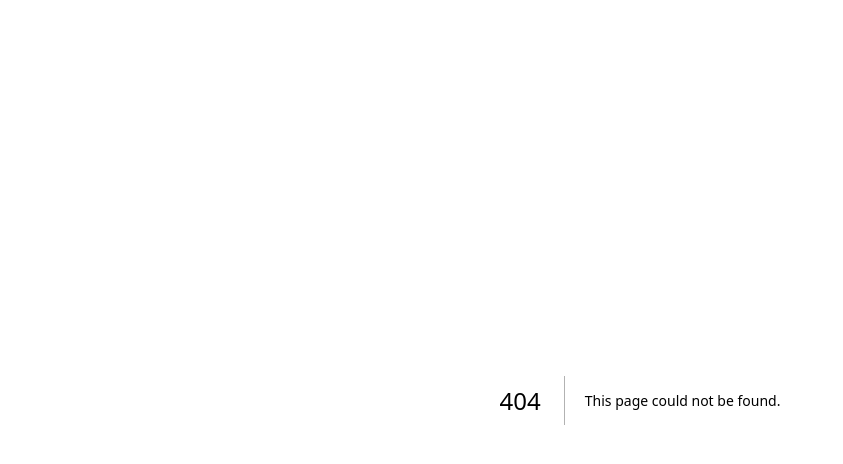
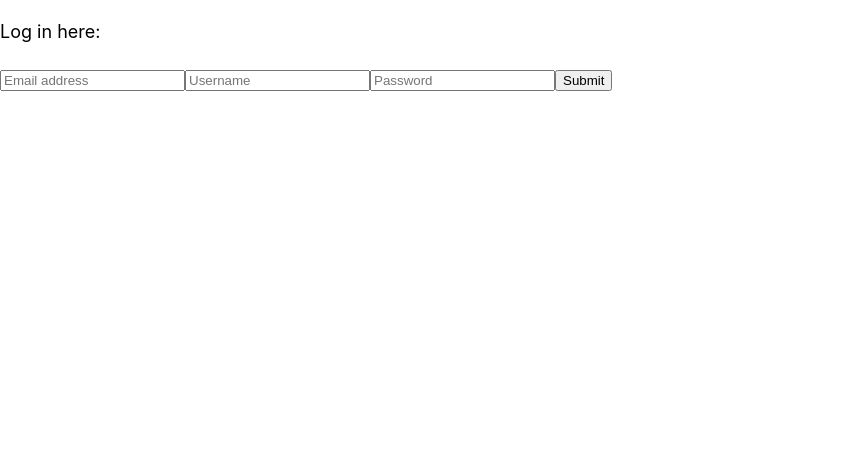
Before and after one commit to aliceswood/romcom-rater, a Next.js app: page /login in a window 1280 px wide. Before the commit this address had no page. Shown: the top 464 px of the page, without its empty margins (0-843 px from the left). Built offline with nearby package versions, Linux system fonts and the light colour scheme.

Commit message:
Log In page and component made

```diff
--- /dev/null
+++ b/components/login/LogInForm.js
@@ -0,0 +1,16 @@
+const LogInForm = ({}) => {
+
+  return (
+    <>
+      <p>Log in here:</p>
+      <form>
+        <input placeholder="Email address" type="text"/>
+        <input placeholder="Username" type="text"/>
+        <input placeholder="Password" type="password"/>
+        <button type="submit">Submit</button>
+      </form>
+    </>
+  )
+}
+
+export default LogInForm;
--- /dev/null
+++ b/pages/login/index.js
@@ -0,0 +1,14 @@
+import LogInForm from '../../components/login/LogInForm';
+import Head from 'next/head';
+
+
+export default function logInPage () {
+  return (
+    <>
+    <Head>
+      <title>RomCom Rater: Log In</title>
+    </Head>
+    <LogInForm/>
+    </>
+  )
+}
```
